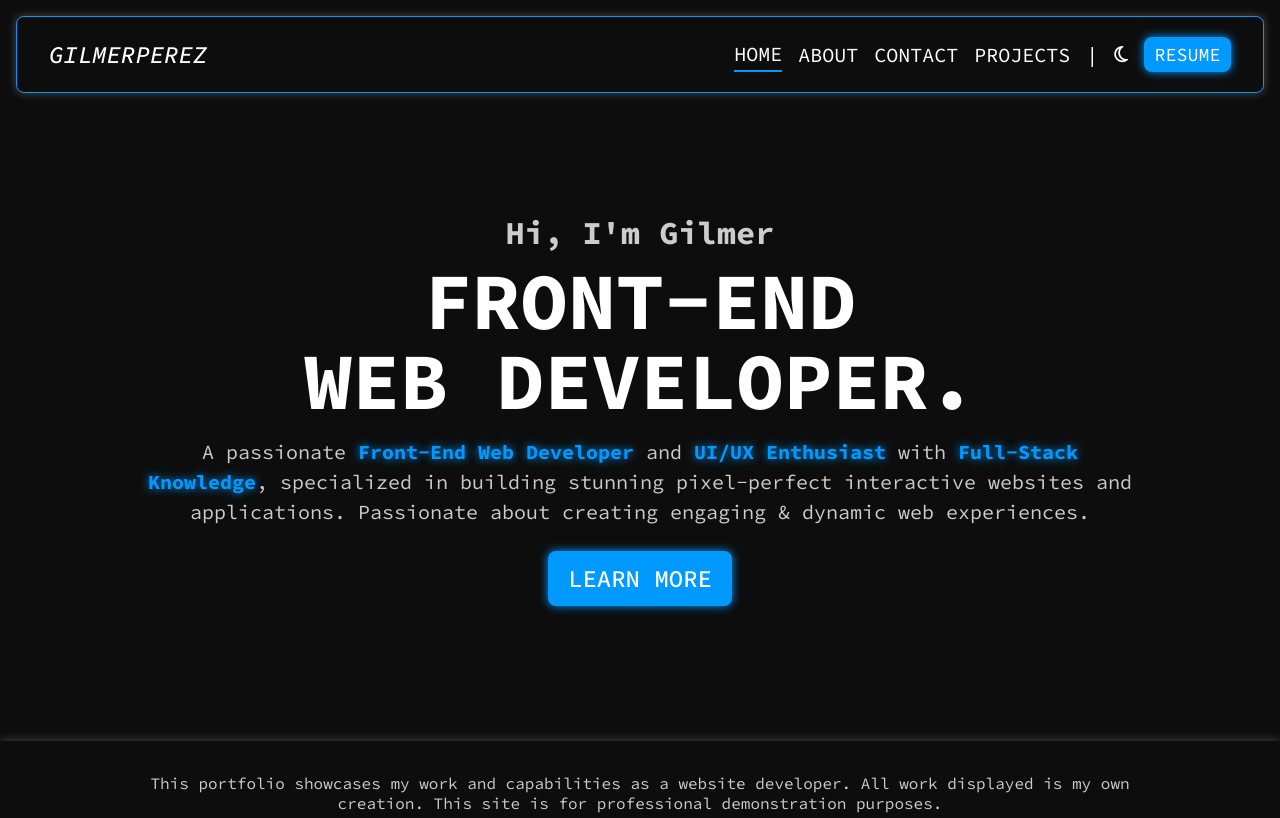
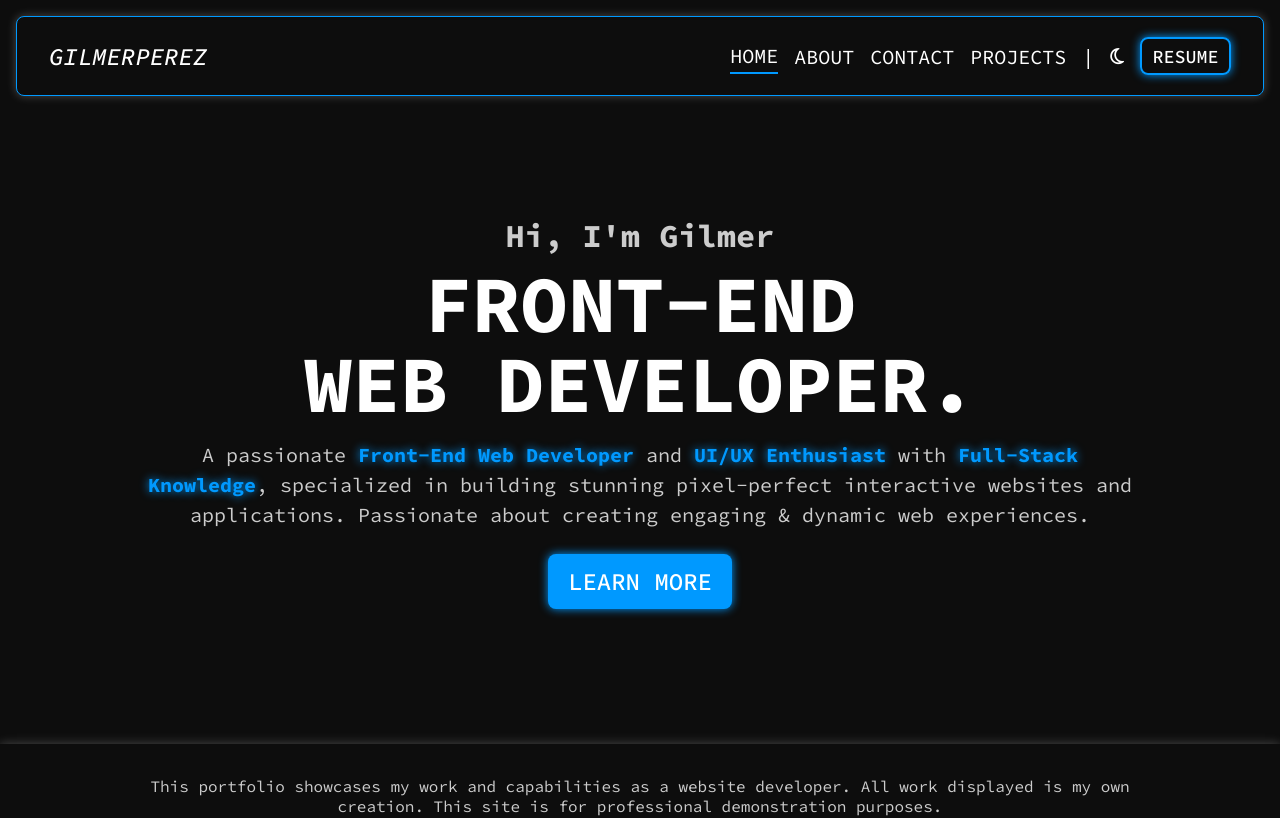
Before and after one commit to gilmerperez/gilmer-perez, a React (Vite) app: page / in a window 1280 px wide. Shown: the top 818 px of the page. Built offline with nearby package versions, Linux system fonts and the light colour scheme.

Commit message:
Changed responsive breakpoints of header

```diff
--- a/src/components/Header/Header.module.css
+++ b/src/components/Header/Header.module.css
@@ -119,17 +119,21 @@ header {
 
 /* Resume button */
 .resumeButton {
+  font-weight: 500;
   font-size: 1.15rem;
   transition: 0.3s ease;
   border-radius: 0.5rem;
   padding: 0.35rem 0.65rem;
-  color: hsl(0, 0%, 100%);
-  background-color: var(--primary);
+  color: var(--text-primary);
+  background-color: transparent;
+  border: 2px solid var(--primary);
   box-shadow: 0px 0px 10px hsl(204, 100%, 50%);
 }
 
 .resumeButton:hover:not(:disabled) {
-  transform: translateY(-3px);
+  transform: scale(1.1);
+  color: hsl(0, 0%, 100%);
+  background-color: var(--primary);
   box-shadow: 0px 0px 30px hsl(204, 100%, 50%);
 }
 
@@ -139,8 +143,7 @@ header {
   cursor: not-allowed;
 }
 
-/* Tablet responsiveness */
-@media (max-width: 768px) {
+@media (max-width: 800px) {
   header {
     padding: 1rem 1.75rem;
   }
@@ -171,7 +174,7 @@ header {
   }
 }
 
-@media (max-width: 675px) {
+@media (max-width: 700px) {
   .logo {
     font-size: 1.15rem;
   }
@@ -198,19 +201,19 @@ header {
   }
 }
 
-@media (max-width: 600px) {
+@media (max-width: 635px) {
   .themeButton:not(.sidebarThemeButton) {
     display: none;
   }
 }
 
-@media (max-width: 585px) {
+@media (max-width: 605px) {
   .separator {
     display: none;
   }
 }
 
-@media (max-width: 575px) {
+@media (max-width: 585px) {
   .resumeButton:not(.sidebarResumeButton) {
     display: none;
   }
@@ -278,8 +281,8 @@ header {
   }
 }
 
-/* Mobile responsiveness - hide desktop layout and show mobile layout */
-@media (max-width: 480px) {
+/* Hide desktop layout and show mobile layout */
+@media (max-width: 495px) {
   header {
     padding: 1rem 1.5rem;
   }
```
